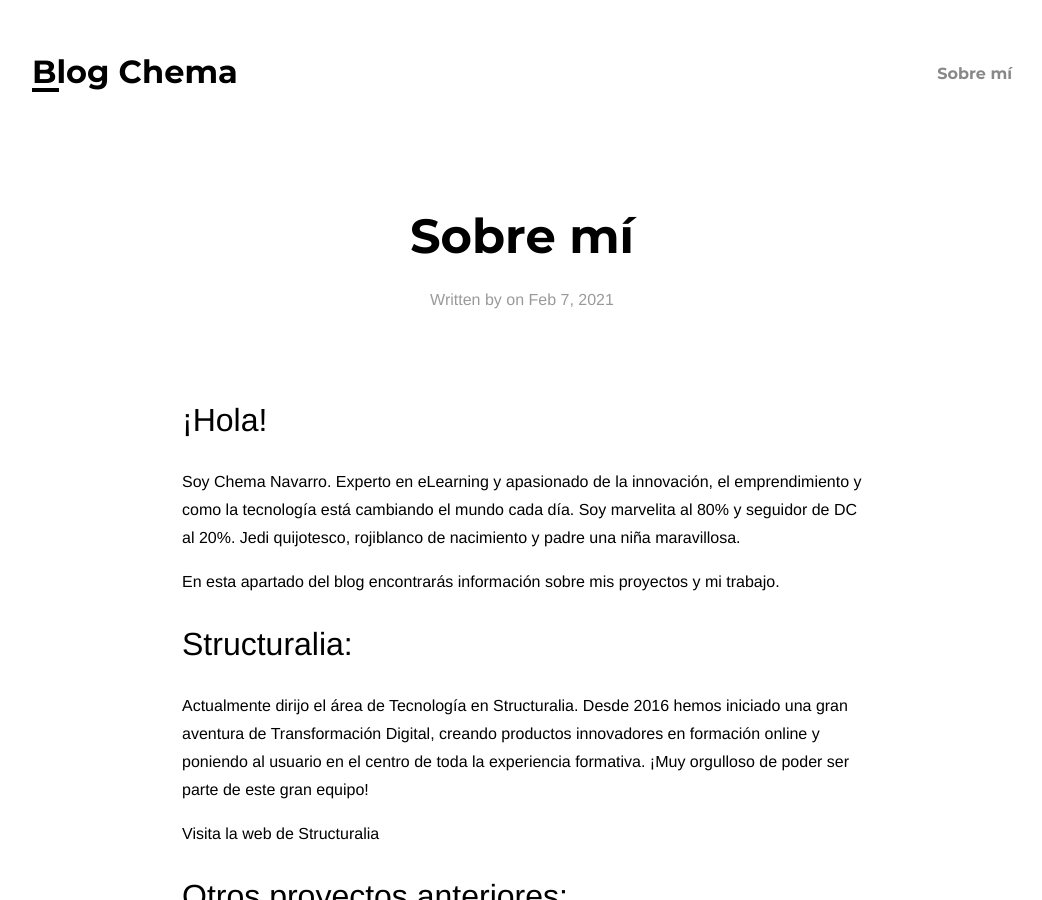
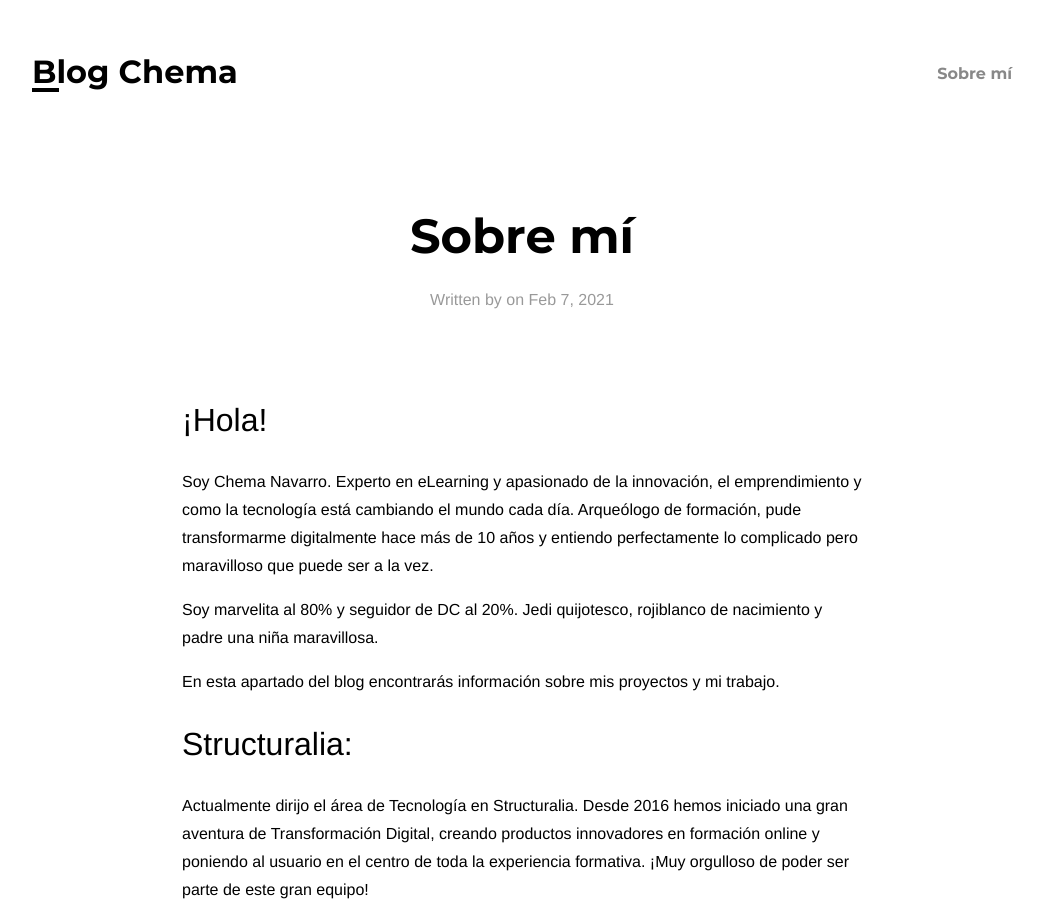
Before and after one commit to arqueochema/blog, a Jekyll site: the page built from about.md, in a window 1280 px wide and 900 px high. Shown: the whole window, without its empty margins (118-1160 px from the left). Built offline with Jekyll 4.4.1, drawn with Linux system fonts in a browser that asks for light colours.

Commit message:
Update about.md

```diff
--- a/about.md
+++ b/about.md
@@ -7,7 +7,9 @@ author: Chema
 ---
 ### ¡Hola!
 
-Soy Chema Navarro. Experto en eLearning y apasionado de la innovación, el emprendimiento y como la tecnología está cambiando el mundo cada día. Soy marvelita al 80% y seguidor de DC al 20%. Jedi quijotesco, rojiblanco de nacimiento y padre una niña maravillosa.
+Soy Chema Navarro. Experto en eLearning y apasionado de la innovación, el emprendimiento y como la tecnología está cambiando el mundo cada día. Arqueólogo de formación, pude transformarme digitalmente hace más de 10 años y entiendo perfectamente lo complicado pero maravilloso que puede ser a la vez.
+
+Soy marvelita al 80% y seguidor de DC al 20%. Jedi quijotesco, rojiblanco de nacimiento y padre una niña maravillosa.
 
 En esta apartado del blog encontrarás información sobre mis proyectos y mi trabajo.
 
```
